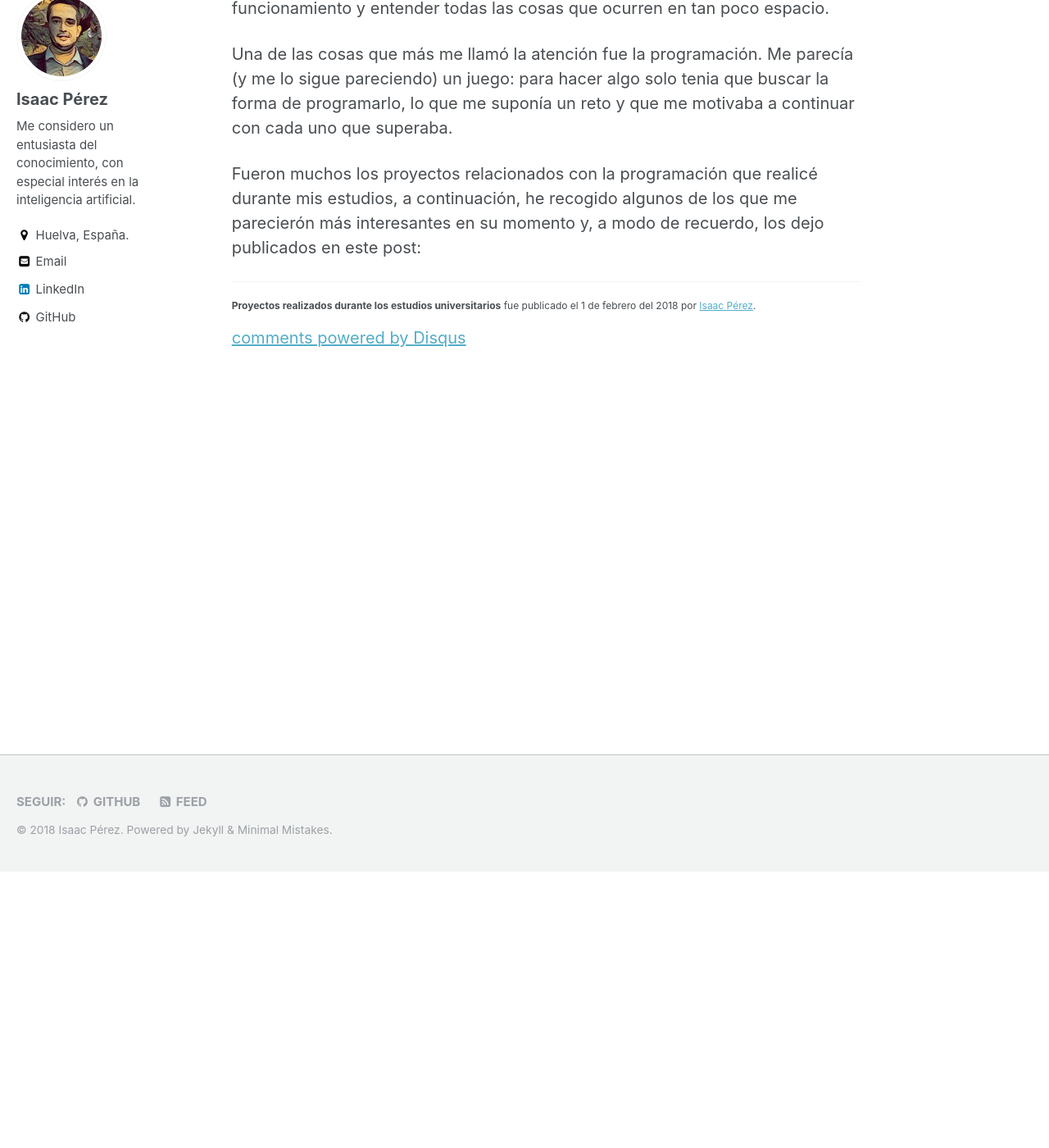
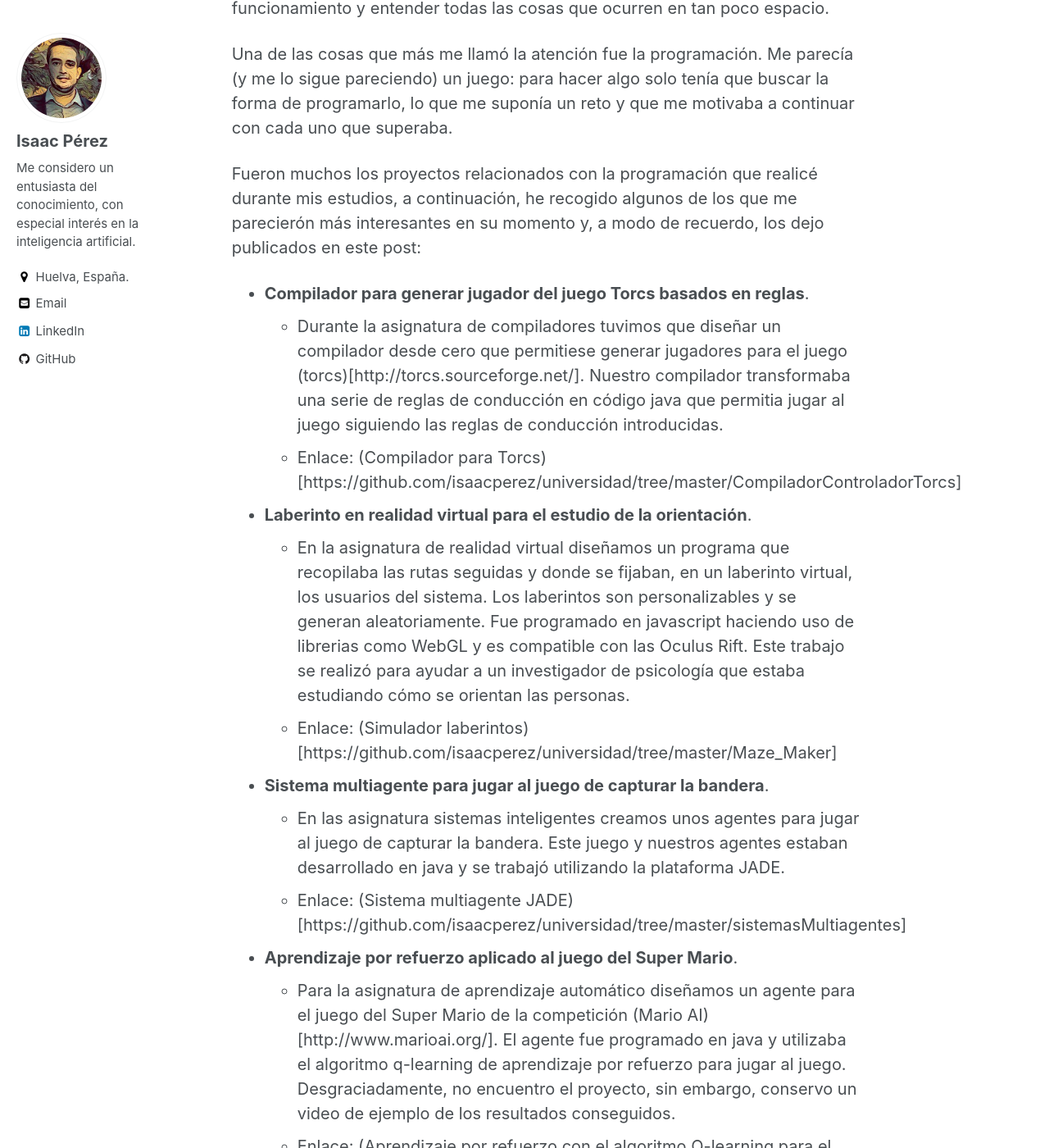
Before and after one commit to isaacperez/isaacperez.github.io, a Jekyll site: the page built from _posts/2018-02-01-Universidad.md, in a window 1280 px wide and 1400 px high, scrolled down 337 px. Shown: the whole window at 82% size. Built offline with Jekyll 4.4.1, drawn with Linux system fonts in a browser that asks for light colours; comment, search, counter and statistics services are not loaded; some of the changed text lies outside the part shown.

Commit message:
actualizacion post universidad

```diff
--- a/_posts/2018-02-01-Universidad.md
+++ b/_posts/2018-02-01-Universidad.md
@@ -6,6 +6,22 @@
 ---
 Para mi, siempre fue un misterio cómo funcionaban los ordenadores, era algo que no lograba comprender, puesto que nunca habia estudiado nada relacionado con la informática. Tuve que esperar a la univesidad para estudiar su funcionamiento y entender todas las cosas que ocurren en tan poco espacio.
 
-Una de las cosas que más me llamó la atención fue la programación. Me parecía (y me lo sigue pareciendo) un juego: para hacer algo solo tenia que buscar la forma de programarlo, lo que me suponía un reto y que me motivaba a continuar con cada uno que superaba.
+Una de las cosas que más me llamó la atención fue la programación. Me parecía (y me lo sigue pareciendo) un juego: para hacer algo solo tenía que buscar la forma de programarlo, lo que me suponía un reto y que me motivaba a continuar con cada uno que superaba.
 
 Fueron muchos los proyectos relacionados con la programación que realicé durante mis estudios, a continuación, he recogido algunos de los que me parecierón más interesantes en su momento y, a modo de recuerdo, los dejo publicados en este post:
+
+- **Compilador para generar jugador del juego Torcs basados en reglas**.
+  - Durante la asignatura de compiladores tuvimos que diseñar un compilador desde cero que permitiese generar jugadores para el juego (torcs)[http://torcs.sourceforge.net/]. Nuestro compilador transformaba una serie de reglas de conducción en código java que permitia jugar al juego siguiendo las reglas de conducción introducidas.
+  - Enlace: (Compilador para Torcs)[https://github.com/isaacperez/universidad/tree/master/CompiladorControladorTorcs]
+- **Laberinto en realidad virtual para el estudio de la orientación**.
+  - En la asignatura de realidad virtual diseñamos un programa que recopilaba las rutas seguidas y donde se fijaban, en un laberinto virtual, los usuarios del sistema. Los laberintos son personalizables y se generan aleatoriamente. Fue programado en javascript haciendo uso de librerias como WebGL y es compatible con las Oculus Rift. Este trabajo se realizó para ayudar a un investigador de psicología que estaba estudiando cómo se orientan las personas.
+  - Enlace: (Simulador laberintos)[https://github.com/isaacperez/universidad/tree/master/Maze_Maker]
+- **Sistema multiagente para jugar al juego de capturar la bandera**.
+  - En las asignatura sistemas inteligentes creamos unos agentes para jugar al juego de capturar la bandera. Este juego y nuestros agentes estaban desarrollado en java y se trabajó utilizando la plataforma JADE.
+  - Enlace: (Sistema multiagente JADE)[https://github.com/isaacperez/universidad/tree/master/sistemasMultiagentes]
+- **Aprendizaje por refuerzo aplicado al juego del Super Mario**.
+  - Para la asignatura de aprendizaje automático diseñamos un agente para el juego del Super Mario de la competición (Mario AI)[http://www.marioai.org/]. El agente fue programado en java y utilizaba el algoritmo q-learning de aprendizaje por refuerzo para jugar al juego. Desgraciadamente, no encuentro el proyecto, sin embargo, conservo un video de ejemplo de los resultados conseguidos.
+  - Enlace: (Aprendizaje por refuerzo con el algoritmo Q-learning para el juego del Super Mario)[https://www.youtube.com/watch?v=j1IVecHPL-Q]
+- **Trabajo de Fin de Grado: "Estudio de técnicas de _deep learning_ con aplicación a la idenfificación de fresas en imágenes"**.
+  - Como Trabajo de Fin de Grado realicé un sistema capáz de determinar si una fresa estaba madura o no. El sistema toma como entrada una imagen de fresas, realiza una detección de fresas en la imagen mediante recuadros para, a continuación, segmentar de cada una de las fresas detectadas y, por último, determinar si las fresas estan maduras o no. Para su realización se empleó una técnica de _deep learning_ conocida como redes neuronales convolucionales.
+  - Enlace: (Memoria TFG)[https://github.com/isaacperez/universidad/blob/master/memoriaTFG.pdf]
```
